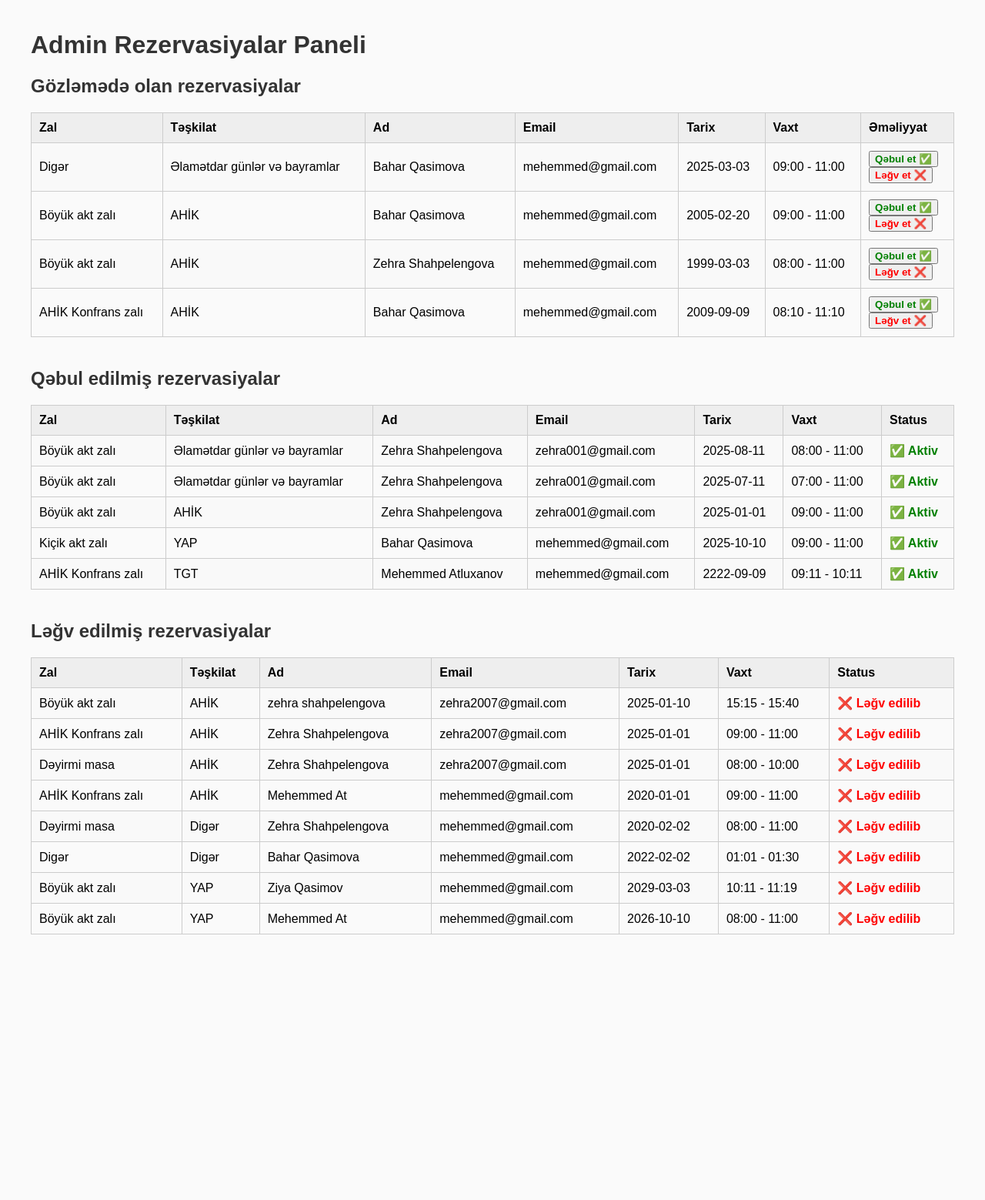
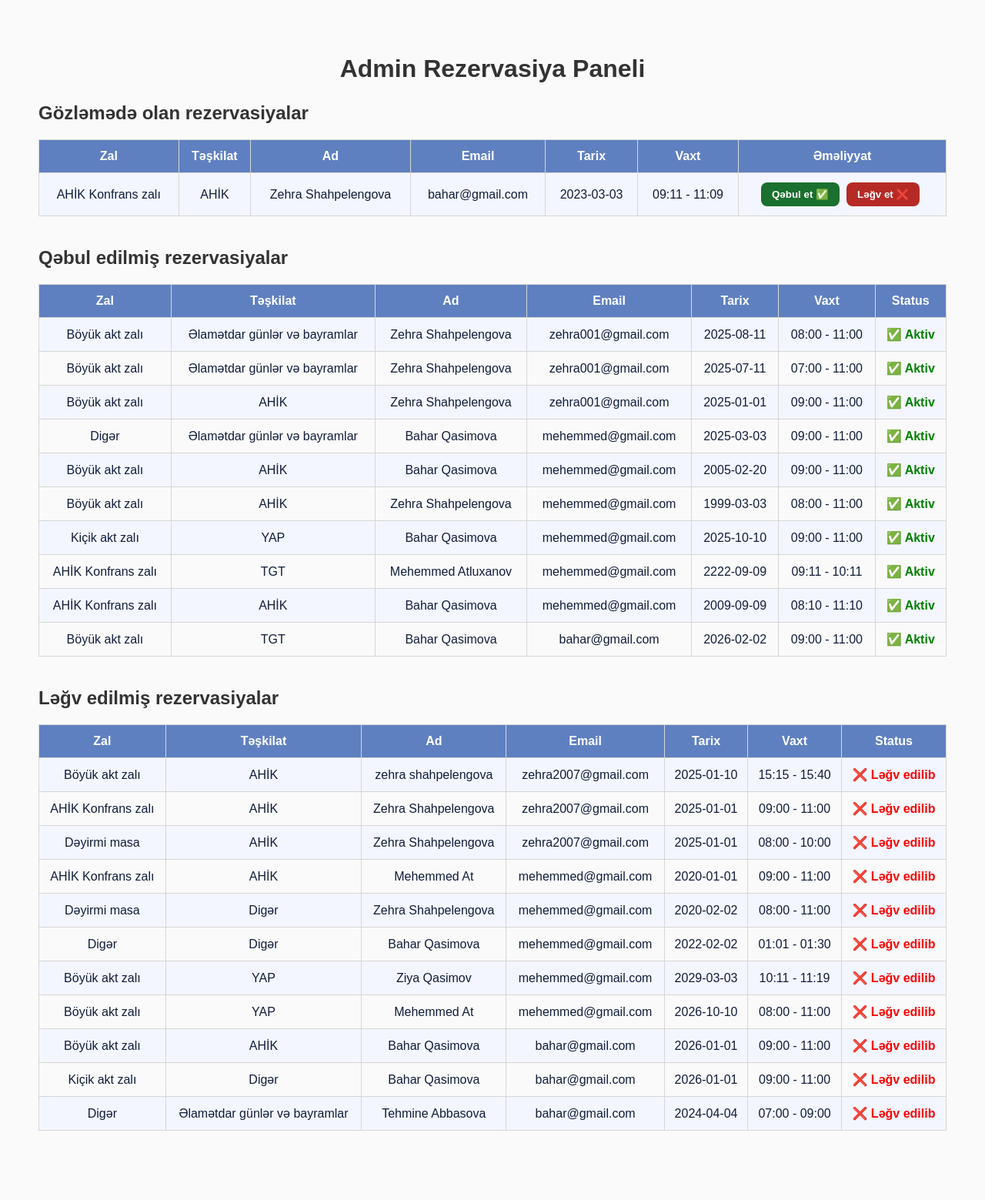
Before and after one commit to zehrashahp207/project1, a Flask app: page /admin/reservations in a window 1280 px wide. Shown: the whole page at 77% size. Before the commit the page ends 1214 px from the top, so only its background shows below. Run offline with Flask 3, Linux system fonts and the light colour scheme; the visitor is signed in with stand-in values (Sample User, id 1).

Commit message:
hjhgdyuegdyuge

```diff
--- a/main.py
+++ b/main.py
@@ -237,6 +237,19 @@ def haqqinda():
 def homee():
     return render_template("ana_sehife.html")
 
+@app.route("/menim_rezervlerim")
+def my_reservations():
+    if "user" not in session:
+        flash("Zəhmət olmasa əvvəlcə daxil olun.")
+        return redirect(url_for("login"))
+
+    email = session["user"]
+    reservations = load_reservations()
+    user_reservations = [r for r in reservations if r["email"] == email]
+
+    return render_template("menim_rezervlerim.html", reservations=user_reservations)
+
+
 
 # --- Qeydiyyat ---
 @app.route("/qeydiyyat", methods=["GET", "POST"])
@@ -418,6 +431,10 @@ def delete_reservation():
 def logout():
     session.pop("user", None)
     session.pop("role", None)
+
+    # Logout zamanı bütün flash mesajlarını silmək
+    session.pop('_flashes', None)
+
     flash("Siz çıxış etdiniz.")
     return redirect(url_for("home"))
 
--- a/reservations.json
+++ b/reservations.json
@@ -113,7 +113,7 @@
         "start_time": "09:00",
         "end_time": "11:00",
         "user": "mehemmed@gmail.com",
-        "status": "pending",
+        "status": "active",
         "notification": "Rezervasiyanız göndərildi, admin təsdiqini gözləyir ⏳"
     },
     {
@@ -126,7 +126,7 @@
         "start_time": "09:00",
         "end_time": "11:00",
         "user": "mehemmed@gmail.com",
-        "status": "pending",
+        "status": "active",
         "notification": "Rezervasiyanız göndərildi, admin təsdiqini gözləyir ⏳"
     },
     {
@@ -139,7 +139,7 @@
         "start_time": "08:00",
         "end_time": "11:00",
         "user": "mehemmed@gmail.com",
-        "status": "pending",
+        "status": "active",
         "notification": "Rezervasiyanız göndərildi, admin təsdiqini gözləyir ⏳"
     },
     {
@@ -204,7 +204,72 @@
         "start_time": "08:10",
         "end_time": "11:10",
         "user": "mehemmed@gmail.com",
+        "status": "active",
+        "notification": "Rezervasiyanız göndərildi, admin təsdiqini gözləyir ⏳"
+    },
+    {
+        "id": "2268b449-50bc-40b1-8334-eee4442aff91",
+        "hall": "Böyük akt zalı",
+        "organization": "AHİK",
+        "name": "Bahar Qasimova",
+        "email": "bahar@gmail.com",
+        "date": "2026-01-01",
+        "start_time": "09:00",
+        "end_time": "11:00",
+        "user": "bahar@gmail.com",
+        "status": "deleted",
+        "notification": "Rezervasiyanız göndərildi, admin təsdiqini gözləyir ⏳"
+    },
+    {
+        "id": "dcf0be80-1790-40f5-b4d6-d3214999974a",
+        "hall": "Kiçik akt zalı",
+        "organization": "Digər",
+        "name": "Bahar Qasimova",
+        "email": "bahar@gmail.com",
+        "date": "2026-01-01",
+        "start_time": "09:00",
+        "end_time": "11:00",
+        "user": "bahar@gmail.com",
+        "status": "deleted",
+        "notification": "Rezervasiyanız göndərildi, admin təsdiqini gözləyir ⏳"
+    },
+    {
+        "id": "c155f987-9c0d-42f2-8068-ace7591f7135",
+        "hall": "Böyük akt zalı",
+        "organization": "TGT",
+        "name": "Bahar Qasimova",
+        "email": "bahar@gmail.com",
+        "date": "2026-02-02",
+        "start_time": "09:00",
+        "end_time": "11:00",
+        "user": "bahar@gmail.com",
+        "status": "active",
+        "notification": "Rezervasiyanız göndərildi, admin təsdiqini gözləyir ⏳"
+    },
+    {
+        "id": "9919ae34-b466-49e5-8ac2-da3a9f4701bc",
+        "hall": "AHİK Konfrans zalı",
+        "organization": "AHİK",
+        "name": "Zehra Shahpelengova",
+        "email": "bahar@gmail.com",
+        "date": "2023-03-03",
+        "start_time": "09:11",
+        "end_time": "11:09",
+        "user": "bahar@gmail.com",
         "status": "pending",
+        "notification": "Rezervasiyanız göndərildi, admin təsdiqini gözləyir ⏳"
+    },
+    {
+        "id": "181b5641-5532-492d-8f96-23b97e6c9b81",
+        "hall": "Digər",
+        "organization": "Əlamətdar günlər və bayramlar",
+        "name": "Tehmine Abbasova",
+        "email": "bahar@gmail.com",
+        "date": "2024-04-04",
+        "start_time": "07:00",
+        "end_time": "09:00",
+        "user": "bahar@gmail.com",
+        "status": "deleted",
         "notification": "Rezervasiyanız göndərildi, admin təsdiqini gözləyir ⏳"
     }
 ]
--- a/rezervasiya.py
+++ b/rezervasiya.py
@@ -39,31 +39,43 @@ def reserve():
         start_time = request.form.get("start_time")
         end_time = request.form.get("end_time")
 
+        # --- Boş sahə yoxlanışı ---
         if not all([hall, organization, name, date, start_time, end_time]):
             flash("Bütün sahələr doldurulmalıdır!")
             return redirect(url_for("rezerv.reserve"))
 
+        # --- Keçmiş tarixlərin bloklanması (ƏSAS DƏYİŞİKLİK) ---
+        today = datetime.now().date()
+        selected_date = datetime.strptime(date, "%Y-%m-%d").date()
+
+        if selected_date < today:
+            flash("Keçmiş tarixə rezervasiya etmək mümkün deyil!")
+            return redirect(url_for("rezerv.reserve"))
+
         reservations = load_reservations()
 
+        # Vaxtların datetime çevrilməsi
         start_dt = datetime.strptime(f"{date} {start_time}", "%Y-%m-%d %H:%M")
         end_dt = datetime.strptime(f"{date} {end_time}", "%Y-%m-%d %H:%M")
 
+        # --- Başlama və bitmə vaxtı yoxlanışı ---
         if end_dt <= start_dt:
             flash("Bitmə vaxtı başlanğıc vaxtından sonra olmalıdır!")
             return redirect(url_for("rezerv.reserve"))
 
-        # Eyni zal üçün vaxt üst-üstə düşməsin
+        # --- Eyni zal üçün vaxt üst-üstə düşməsin ---
         for r in reservations:
             if r["hall"] == hall and r["date"] == date and r.get("status") != "deleted":
                 r_start = datetime.strptime(f"{r['date']} {r['start_time']}", "%Y-%m-%d %H:%M")
                 r_end = datetime.strptime(f"{r['date']} {r['end_time']}", "%Y-%m-%d %H:%M")
+
                 if not (end_dt <= r_start or start_dt >= r_end):
                     flash(f"{hall} zalı {date} tarixində {r['start_time']} - {r['end_time']} aralığında artıq doludur!")
                     return redirect(url_for("rezerv.reserve"))
 
-        # Yeni rezerv əlavə et
+        # --- Yeni rezerv obyekti ---
         new_rez = {
-            "id": str(uuid.uuid4()),  # unikal ID
+            "id": str(uuid.uuid4()),
             "hall": hall,
             "organization": organization,
             "name": name,
@@ -72,16 +84,19 @@ def reserve():
             "start_time": start_time,
             "end_time": end_time,
             "user": user_email,
-            "status": "pending",  # ilkin status
+            "status": "pending",
             "notification": "Rezervasiyanız göndərildi, admin təsdiqini gözləyir ⏳"
         }
 
         reservations.append(new_rez)
         save_reservations(reservations)
+
         flash(f"Rezervasiya uğurla əlavə olundu: {hall} ({date} {start_time}-{end_time})")
         return redirect(url_for("rezerv.my_reservations"))
 
-    return render_template("rezervasiya.html", user_email=user_email)
+    # GET istəyində tarix minimum üçün göndəririk
+    current_date = datetime.now().strftime("%Y-%m-%d")
+    return render_template("rezervasiya.html", user_email=user_email, current_date=current_date)
 
 # ---- Öz rezervlərini görmək ----
 @rezerv.route("/menim_rezervlerim")
--- /dev/null
+++ b/static/adminrezerv.css
@@ -0,0 +1,114 @@
+body {
+    font-family: 'Poppins', sans-serif;
+    background: linear-gradient(135deg, #7095d6, #ffffff);
+    color: #111d3b;
+    margin: 0;
+    padding: 10px;
+    min-height: 100vh;
+}
+
+/* Ana konteyner */
+.container {
+    width: 100%;
+    max-width: 1150px;
+    margin: 0 auto;
+    background: #fff;
+    padding: 35px;
+    border-radius: 18px;
+    box-shadow: 0 5px 18px rgba(0,0,0,0.12);
+}
+
+/* Başlıqlar */
+h1 {
+    text-align: center;
+    color: #1d2a57;
+    margin-bottom: 25px;
+}
+
+h2 {
+    color: #1d2a57;
+    margin-top: 25px;
+}
+
+/* Cədvəllər */
+table {
+    width: 100%;
+    border-collapse: collapse;
+    margin-top: 20px;
+    margin-bottom: 40px; /* Cədvəllər arası məsafə */
+}
+
+table th, table td {
+    border: 1px solid #d6d6d6;
+    padding: 12px 10px;
+    text-align: center;
+}
+
+table th {
+    background-color: #5f80c0;
+    color: #fff;
+    font-weight: 600;
+}
+
+table tr:nth-child(even) {
+    background: #f4f6ff;
+}
+
+/* Status rəngləri */
+.status-active {
+    color: #28a745;
+    font-weight: bold;
+}
+
+.status-pending {
+    color: #e89f0c;
+    font-weight: bold;
+}
+
+.status-deleted {
+    color: #d9534f;
+    font-weight: bold;
+}
+
+/* Düymələr */
+button {
+    padding: 8px 14px;
+    border: none;
+    border-radius: 8px;
+    cursor: pointer;
+    font-weight: 600;
+}
+
+.btn-approve {
+    background-color: #1a702e;
+    color: white;
+    padding: 8px 14px;
+    border: none;
+    border-radius: 8px;
+    cursor: pointer;
+    font-weight: 600;
+}
+
+.btn-delete {
+    background-color: #b62a26;
+    color: white;
+    padding: 8px 14px;
+    border: none;
+    border-radius: 8px;
+    cursor: pointer;
+    font-weight: 600;
+}
+
+
+form {
+    display: inline-block;
+    margin-right: 5px;
+}
+
+/* Boş mətn */
+.empty-text {
+    text-align: center;
+    margin-top: 15px;
+    color: #666;
+    font-size: 15px;
+}
--- a/templates/admin_rezervasiya.html
+++ b/templates/admin_rezervasiya.html
@@ -1,5 +1,6 @@
 <!DOCTYPE html>
 <html lang="az">
+    <link rel="stylesheet" href="{{ url_for('static', filename='adminrezerv.css') }}">
 <head>
     <meta charset="UTF-8">
     <title>Admin Rezervasiyalar</title>
@@ -19,7 +20,7 @@
     </style>
 </head>
 <body>
-    <h1>Admin Rezervasiyalar Paneli</h1>
+    <h1>Admin Rezervasiya Paneli</h1>
     <!-- Gözləmədə olan rezervasiyalar -->
     <h2>Gözləmədə olan rezervasiyalar</h2>
     {% if pending_reservations %}
@@ -47,7 +48,7 @@
                     <input type="hidden" name="organization" value="{{ r.organization }}">
                     <input type="hidden" name="email" value="{{ r.email }}">
                     <input type="hidden" name="date" value="{{ r.date }}">
-                    <button type="submit" type="submit"><span style="color:green; font-weight:bold;">Qəbul et ✅</span></button>
+                    <button type="submit" class="btn-approve">Qəbul et ✅</button>
                 </form>
 
                 <form action="{{ url_for('delete_reservation', res_id=r.id) }}" method="POST">
@@ -55,7 +56,7 @@
                     <input type="hidden" name="organization" value="{{ r.organization }}">
                     <input type="hidden" name="email" value="{{ r.email }}">
                     <input type="hidden" name="date" value="{{ r.date }}">
-                    <button type="submit" type="submit"><span style="color:red; font-weight:bold;">Ləğv et ❌</span></button>
+                    <button type="submit" class="btn-delete">Ləğv et ❌</button>
                 </form>
             </td>
         </tr>
--- a/templates/rezervasiya.html
+++ b/templates/rezervasiya.html
@@ -21,6 +21,7 @@
 <button class="back-button" onclick="history.back()">Geri qayıt</button>
 
 <form method="POST" action="{{ url_for('rezerv.reserve') }}" class="rezerv-form">
+
     <label for="hall">Salon seçin:</label>
     <select name="hall" id="hall" required>
       <option value="" disabled selected hidden>--Salon seçin--</option>
@@ -41,12 +42,12 @@
       <option value="Digər">Digər</option>
     </select>
 
-
     <label for="name">Ad və Soyad:</label>
     <input type="text" name="name" id="name" required>
 
     <label for="date">Tarix:</label>
-    <input type="date" name="date" id="date" required>
+    <!-- 🔥 Minimum tarix (bugünün tarixi) əlavə olundu -->
+    <input type="date" name="date" id="date" min="{{ current_date }}" required>
 
     <label for="start_time">Başlama vaxtı:</label>
     <input type="time" name="start_time" id="start_time" required>
@@ -58,6 +59,7 @@
 
     <a href="{{ url_for('rezerv.my_reservations') }}" class="view-my-rezervs">Rezervasiyalarımı gör</a>
 </form>
+
 <hr>
 </body>
 </html>
```
Also changed, not shown: templates/dashboard.html (+8 -6 lines), users.json (+21 -0 lines).
